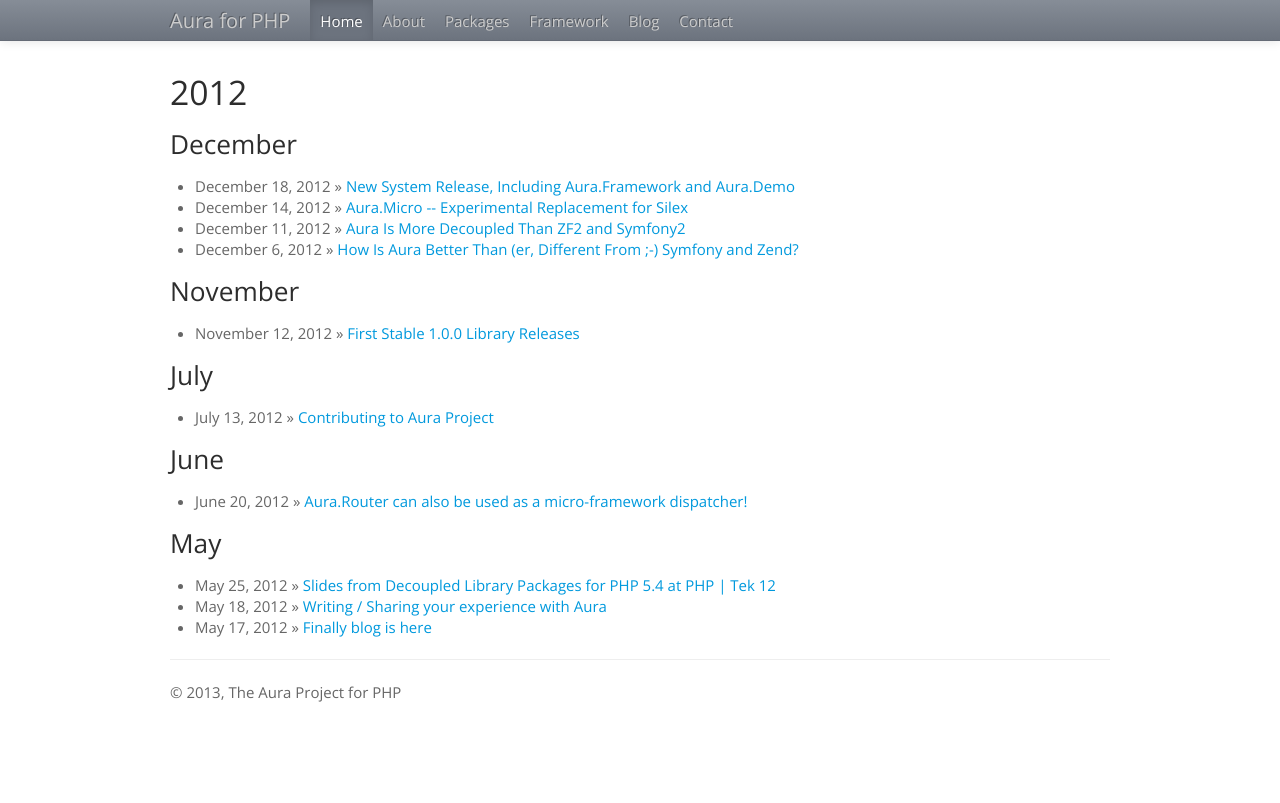
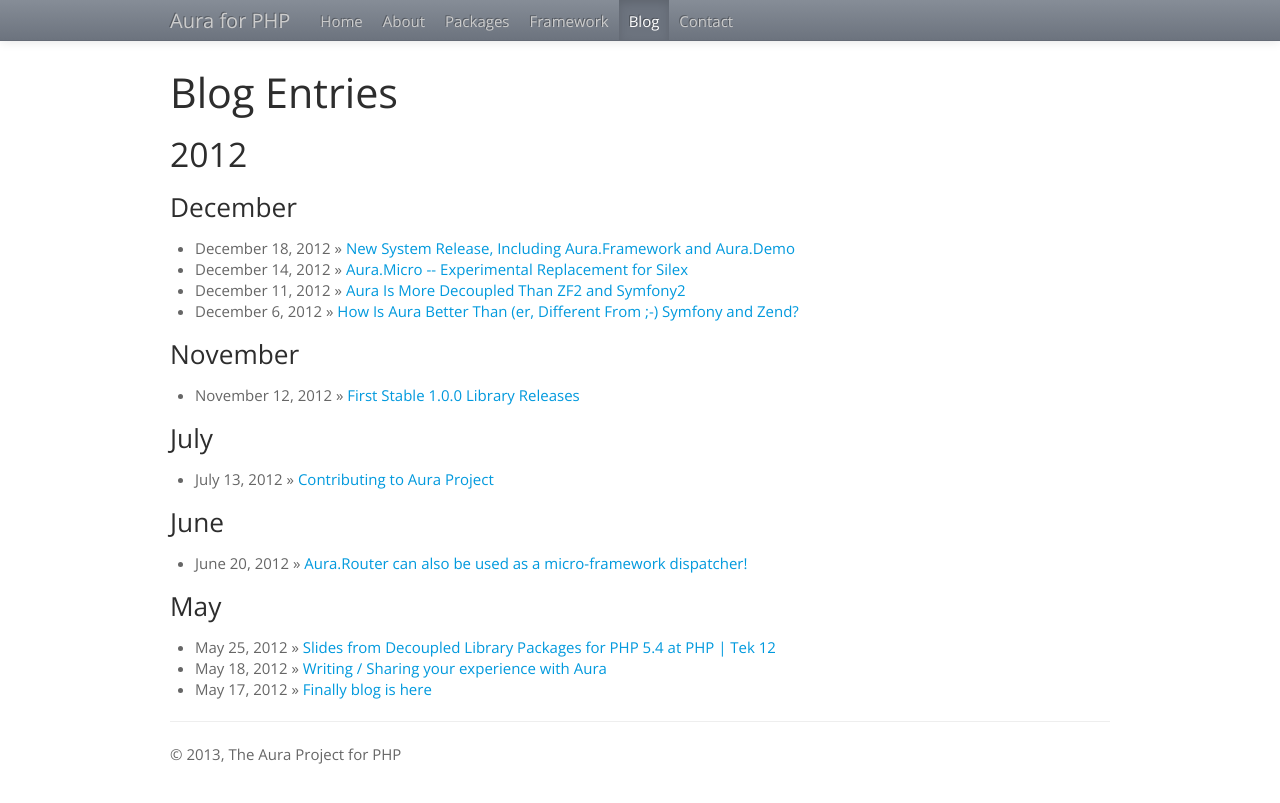
Before and after one commit to Ronnykill/aura.github.com, a Jekyll site: the page built from blog.html, in a window 1280 px wide. Shown: the top 803 px of the page. Built offline with Jekyll 4.4.1, drawn with Linux system fonts in a browser that asks for light colours; nearby versions of some CDN libraries.

Commit message:
set active nav and add title

```diff
--- a/blog.html
+++ b/blog.html
@@ -1,8 +1,10 @@
 ---
 layout: default
-active: home
+active: blog
 title: Aura for PHP  &#58; Blog
 ---
+
+<h1>Blog Entries</h1>
 
 {% include JB/setup %}
 {% assign posts_collate = site.posts %}
```
